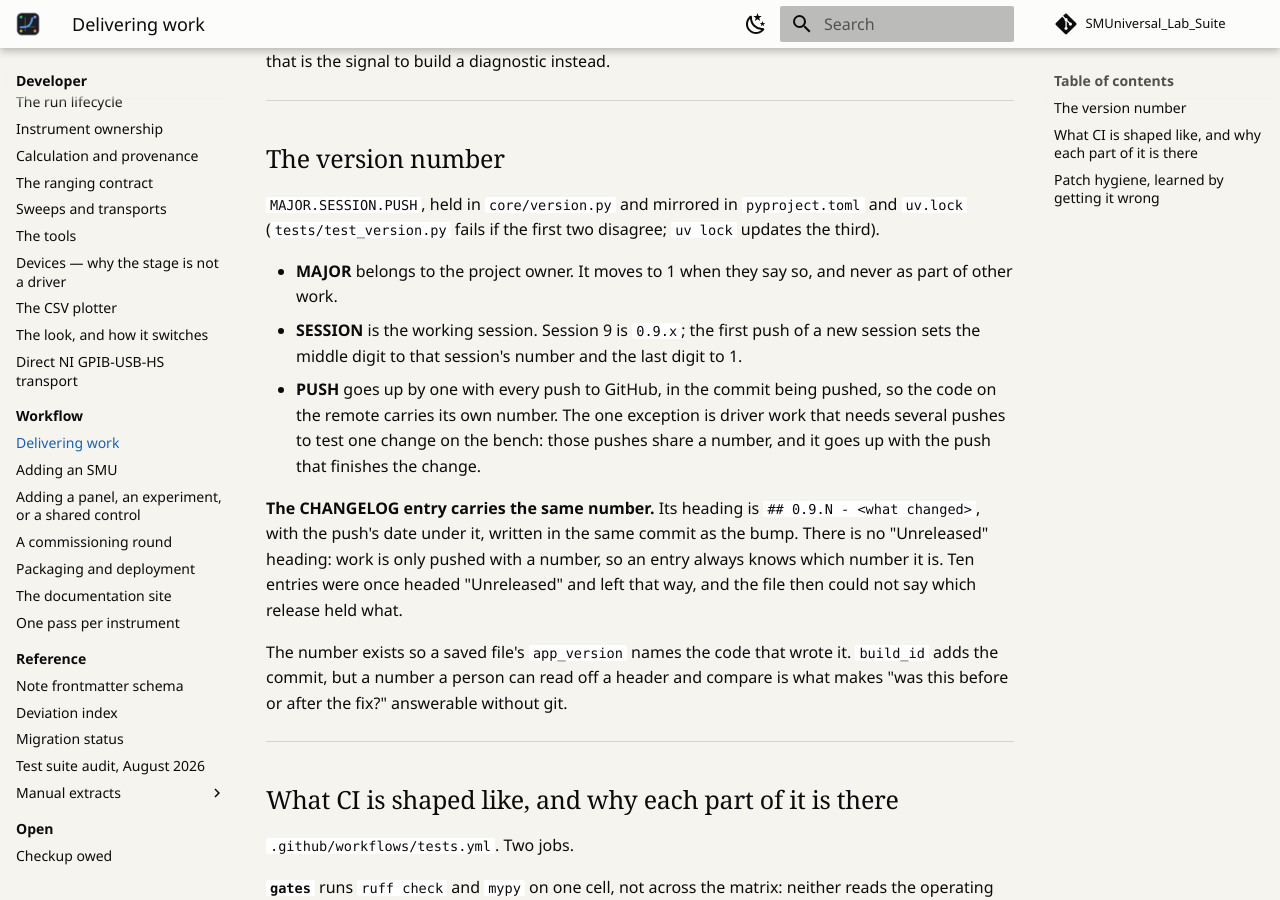
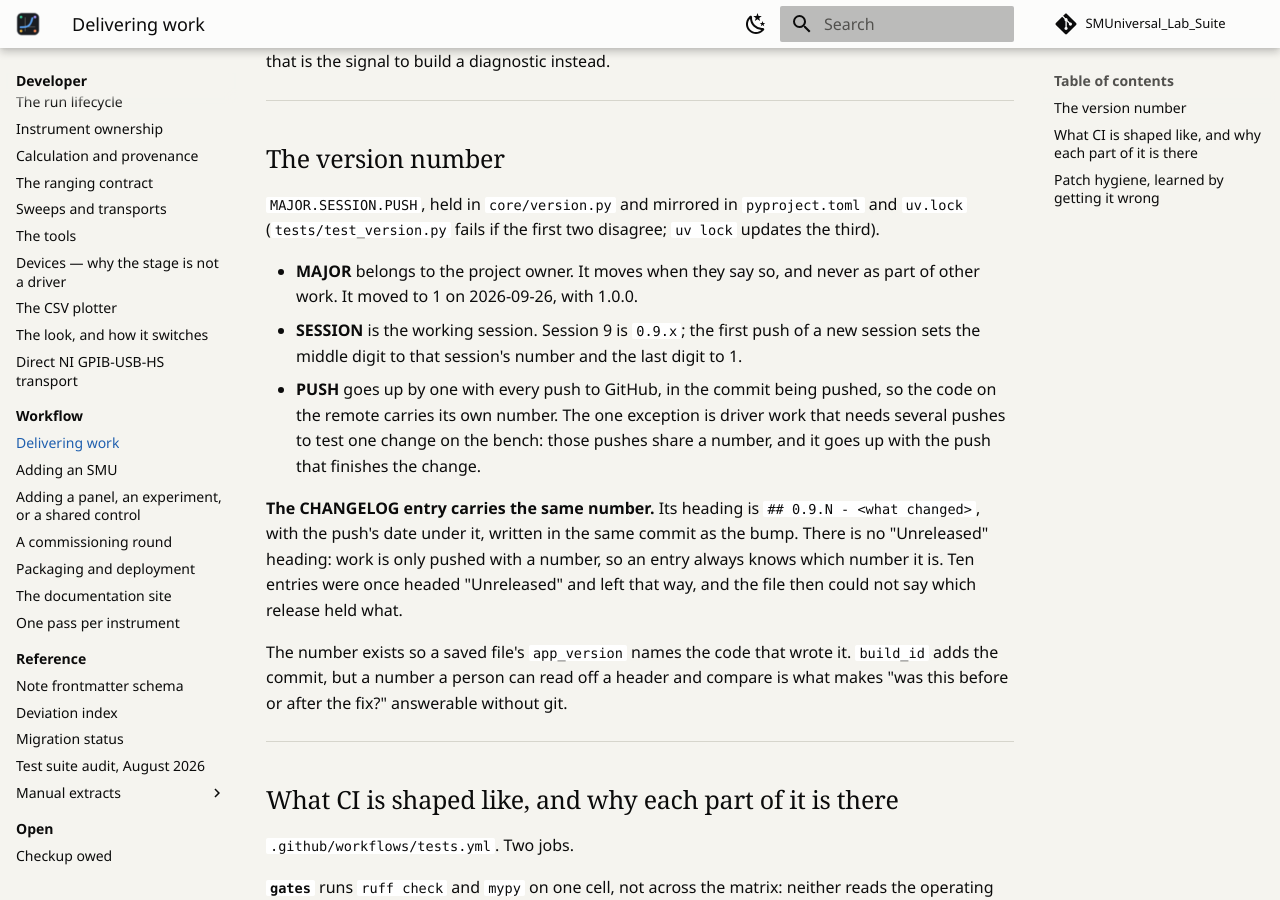
Before and after one commit to jcgutierrezg/SMUniversal_Lab_Suite, an MkDocs documentation site: the page built from docs/workflow/delivering-work.md, in a window 1280 px wide and 900 px high, scrolled down 991 px. Built offline with MkDocs 1.6.1 and Material for MkDocs 9.7.7, drawn with Linux system fonts in a browser that asks for light colours; comment, search, counter and statistics services are not loaded.

Commit message:
Version 1.0.0
Co-Authored-By: Claude Opus 5.5 <noreply@anthropic.com>

```diff
--- a/docs/workflow/delivering-work.md
+++ b/docs/workflow/delivering-work.md
@@ -58,8 +58,8 @@ on demand, that is the signal to build a diagnostic instead.
 `pyproject.toml` and `uv.lock` (`tests/test_version.py` fails if the
 first two disagree; `uv lock` updates the third).
 
-- **MAJOR** belongs to the project owner. It moves to 1 when they say
-  so, and never as part of other work.
+- **MAJOR** belongs to the project owner. It moves when they say so, and
+  never as part of other work. It moved to 1 on 2026-09-26, with 1.0.0.
 - **SESSION** is the working session. Session 9 is `0.9.x`; the first
   push of a new session sets the middle digit to that session's number
   and the last digit to 1.
--- a/pyproject.toml
+++ b/pyproject.toml
@@ -7,7 +7,7 @@ build-backend = "hatchling.build"
 
 [project]
 name = "smuniversal-lab-suite"
-version = "0.9.14"
+version = "1.0.0"
 description = "SMUniversal Lab Suite - modular SMU measurement applications"
 # The floor states what is supported *and tested*, not what might work.
 # It must agree with `.python-version` and the CI matrix, and
--- a/smuniversal_lab_suite/core/version.py
+++ b/smuniversal_lab_suite/core/version.py
@@ -116,7 +116,7 @@ _ROOT = os.path.dirname(os.path.dirname(os.path.abspath(__file__)))
 
 #: The single source of truth. `pyproject.toml` mirrors this, and
 #: `tests/test_version.py` fails if the two disagree.
-__version__ = "0.9.14"
+__version__ = "1.0.0"
 
 #: The commit this build was made from, written by the freeze step.
 #:
```
Also changed, not shown: CHANGELOG.md (+16 -0 lines), 1 other file.
